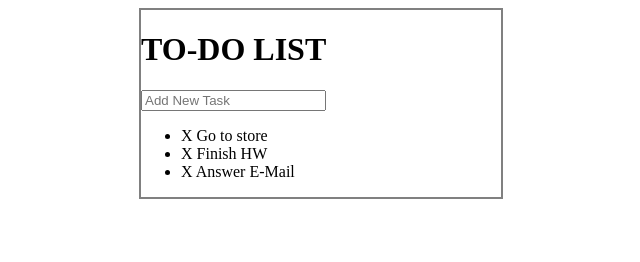
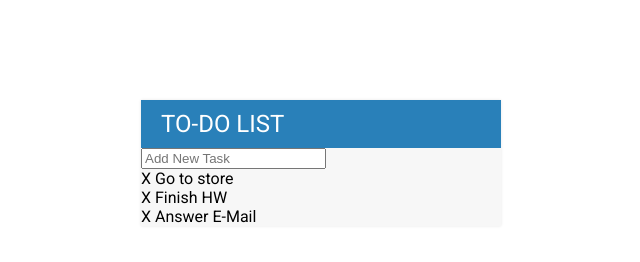
Before and after one commit to stelthdroid8/To-Do-List, a plain HTML site: page index.html in a window 1280 px wide. Shown: the whole page, without its empty margins (319-959 px from the left). Drawn offline with Linux system fonts and the light colour scheme.

Commit message:
added google font

```diff
--- a/assets/css/todos.css
+++ b/assets/css/todos.css
@@ -1,7 +1,25 @@
+h1{
+    background-color: #2980b9;
+    color: white;
+    margin: 0;
+    padding: 10px 20px;
+    font-size: 24px;
+    text-transform: uppercase;
+    font-weight: normal;
+}
+ul {
+    list-style: none;
+    margin: 0;
+    padding: 0;
+}
+body{
+    font-family: Roboto;
+}
 #container{
-    border: 2px solid gray;
+    box-shadow: 0 0 3px rgba(0,0,0, .1);
     width: 360px;
-    margin: 0 auto;
+    margin: 100px auto;
+    background-color: #f7f7f7;
 }
 
 .completed{
--- a/assets/js/todos.js
+++ b/assets/js/todos.js
@@ -19,6 +19,7 @@ $("input[type='text']").keypress(function(event){
         var newTask = $(this).val();
         //creating new li to add into our current ul
         $("ul").append("<li><span>X </span>" + newTask + "</li>");
+        //clearing the typed text after entering it
         $(this).val("");
     }
 });
--- a/index.html
+++ b/index.html
@@ -7,6 +7,7 @@
     <script type="text/javascript" src="assets/js/lib/jquery-3.4.1.min.js"></script>
     <title>Todo List</title>
     <link rel="stylesheet" href="assets/css/todos.css">
+    <link href="https://fonts.googleapis.com/css?family=Roboto:400,500,700" rel="stylesheet">
 </head>
 <body>
     <div id="container">
```
